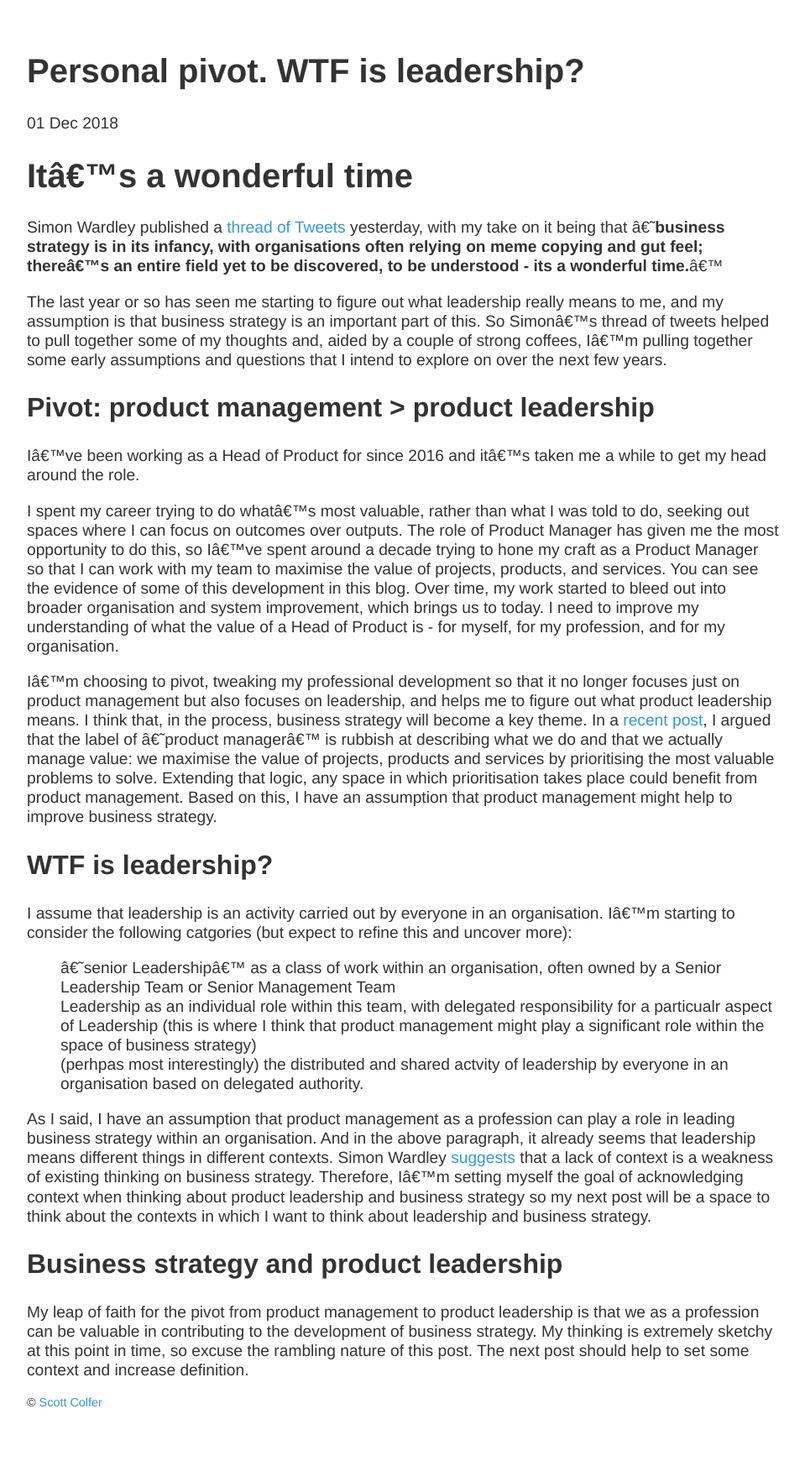
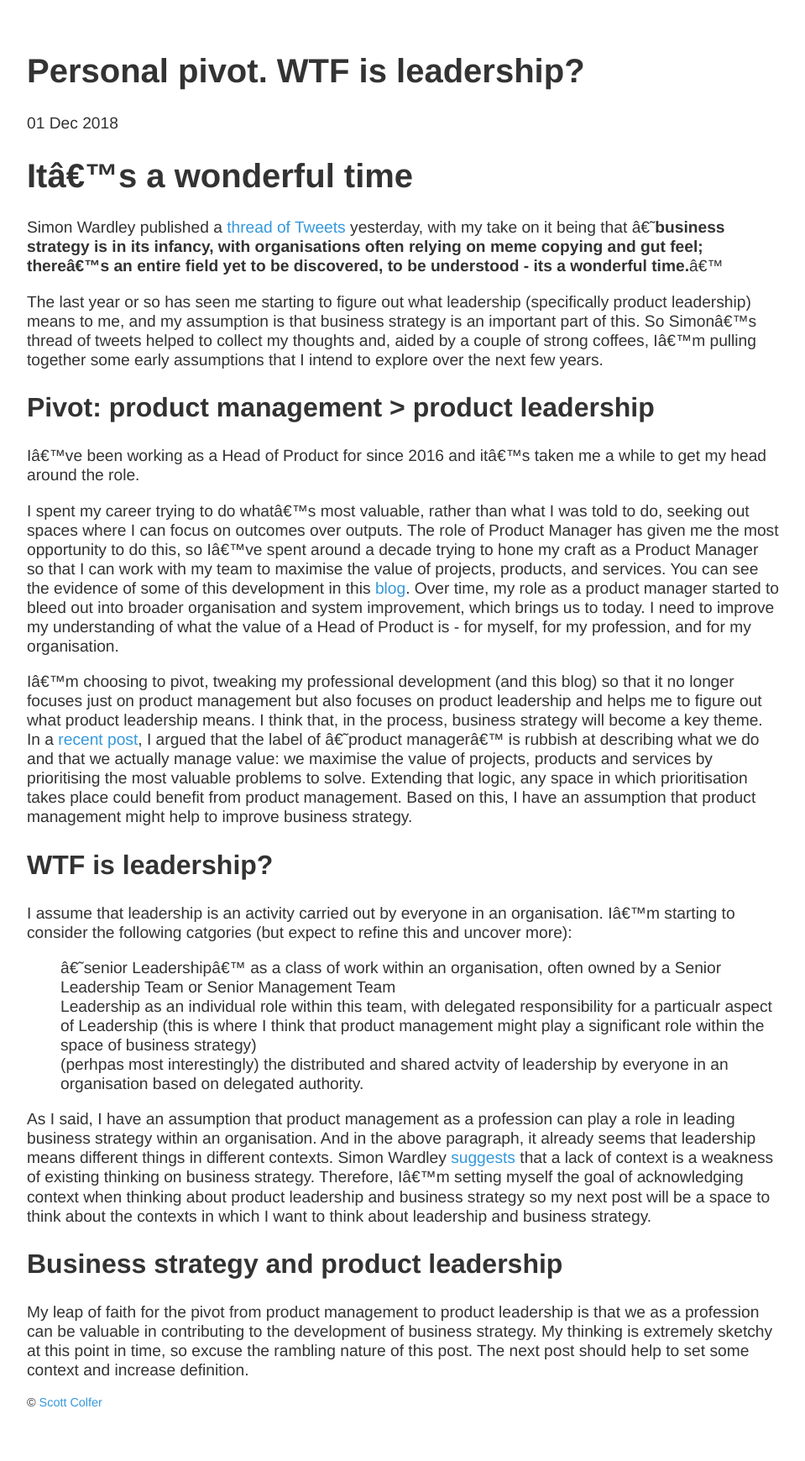
Before and after one commit to scottcolfer/scottcolfer.github.io, a Jekyll site: the page built from _posts/2018-12-01-leadership.md, in a window 1280 px wide. Shown: the whole page at 84% size, without its empty margins (160-1119 px from the left). Built offline with Jekyll 4.4.1, drawn with Linux system fonts in a browser that asks for light colours.

Commit message:
Update 2018-12-01-leadership.md
Minor tweaks

```diff
--- a/_posts/2018-12-01-leadership.md
+++ b/_posts/2018-12-01-leadership.md
@@ -8,15 +8,15 @@ date: 2018-12-01
 
 Simon Wardley published a [thread of Tweets](https://twitter.com/swardley/status/951536659736203264) yesterday, with my take on it being that '**business strategy is in its infancy, with organisations often relying on meme copying and gut feel; there's an entire field yet to be discovered, to be understood - its a wonderful time.**'
 
-The last year or so has seen me starting to figure out what leadership really means to me, and my assumption is that business strategy is an important part of this. So Simon's thread of tweets helped to pull together some of my thoughts and, aided by a couple of strong coffees, I'm pulling together some early assumptions and questions that I intend to explore on over the next few years.
+The last year or so has seen me starting to figure out what leadership (specifically product leadership) means to me, and my assumption is that business strategy is an important part of this. So Simon's thread of tweets helped to collect my thoughts and, aided by a couple of strong coffees, I'm pulling together some early assumptions that I intend to explore over the next few years.
 
 ## Pivot: product management > product leadership
 
 I've been working as a Head of Product for since 2016 and it's taken me a while to get my head around the role.
 
-I spent my career trying to do what's most valuable, rather than what I was told to do, seeking out spaces where I can focus on outcomes over outputs. The role of Product Manager has given me the most opportunity to do this, so I've spent around a decade trying to hone my craft as a Product Manager so that I can work with my team to maximise the value of projects, products, and services. You can see the evidence of some of this development in this blog. Over time, my work started to bleed out into broader organisation and system improvement, which brings us to today. I need to improve my understanding of what the value of a Head of Product is - for myself, for my profession, and for my organisation.
+I spent my career trying to do what's most valuable, rather than what I was told to do, seeking out spaces where I can focus on outcomes over outputs. The role of Product Manager has given me the most opportunity to do this, so I've spent around a decade trying to hone my craft as a Product Manager so that I can work with my team to maximise the value of projects, products, and services. You can see the evidence of some of this development in this [blog](http://scottcolfer.com/). Over time, my role as a product manager started to bleed out into broader organisation and system improvement, which brings us to today. I need to improve my understanding of what the value of a Head of Product is - for myself, for my profession, and for my organisation.
 
-I'm choosing to pivot, tweaking my professional development so that it no longer focuses just on product management but also focuses on leadership, and helps me to figure out what product leadership means. I think that, in the process, business strategy will become a key theme. In a [recent post](http://scottcolfer.com/2017/09/17/value-manager.html), I argued that the label of 'product manager' is rubbish at describing what we do and that we actually manage value: we maximise the value of projects, products and services by prioritising the most valuable problems to solve. Extending that logic, any space in which prioritisation takes place could benefit from product management. Based on this, I have an assumption that product management might help to improve business strategy.
+I'm choosing to pivot, tweaking my professional development (and this blog) so that it no longer focuses just on product management but also focuses on product leadership and helps me to figure out what product leadership means. I think that, in the process, business strategy will become a key theme. In a [recent post](http://scottcolfer.com/2017/09/17/value-manager.html), I argued that the label of 'product manager' is rubbish at describing what we do and that we actually manage value: we maximise the value of projects, products and services by prioritising the most valuable problems to solve. Extending that logic, any space in which prioritisation takes place could benefit from product management. Based on this, I have an assumption that product management might help to improve business strategy.
 
 ## WTF is leadership?
 
```
